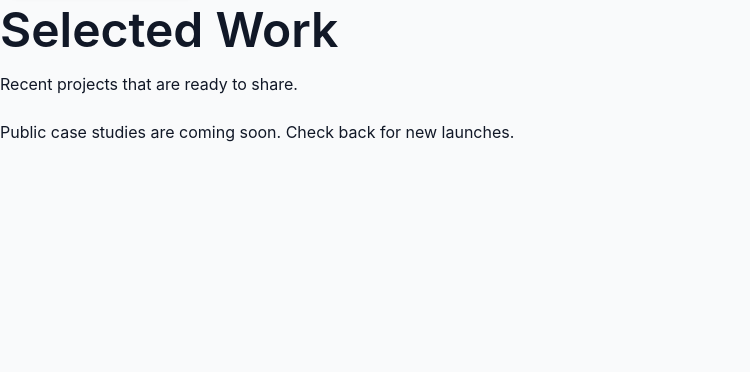
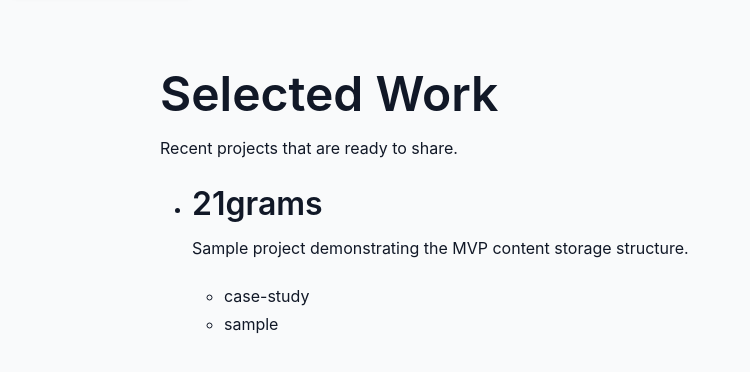
Before and after one commit to petebot/portfolio26, a SvelteKit app: page / in a window 1280 px wide. Shown: the top 372 px of the page, without its empty margins (0-750 px from the left). Built offline with nearby package versions, Linux system fonts and the light colour scheme.

Commit message:
feat(projects): update project status to published and enhance section styling

```diff
--- a/content/projects/21grams/project.json
+++ b/content/projects/21grams/project.json
@@ -4,7 +4,7 @@
 	"aliases": ["21grams-preview"],
 	"title": "21grams",
 	"summary": "Sample project demonstrating the MVP content storage structure.",
-	"status": "draft",
+	"status": "published",
 	"createdAt": "2025-01-01T00:00:00.000Z",
 	"updatedAt": "2025-01-10T00:00:00.000Z",
 	"sortDate": "2025-01-10",
--- a/src/routes/+page.svelte
+++ b/src/routes/+page.svelte
@@ -6,7 +6,7 @@
 	const { projects } = data;
 </script>
 
-<section>
+<section class="container section">
 	<header>
 		<h1>Selected Work</h1>
 		<p>Recent projects that are ready to share.</p>
```
